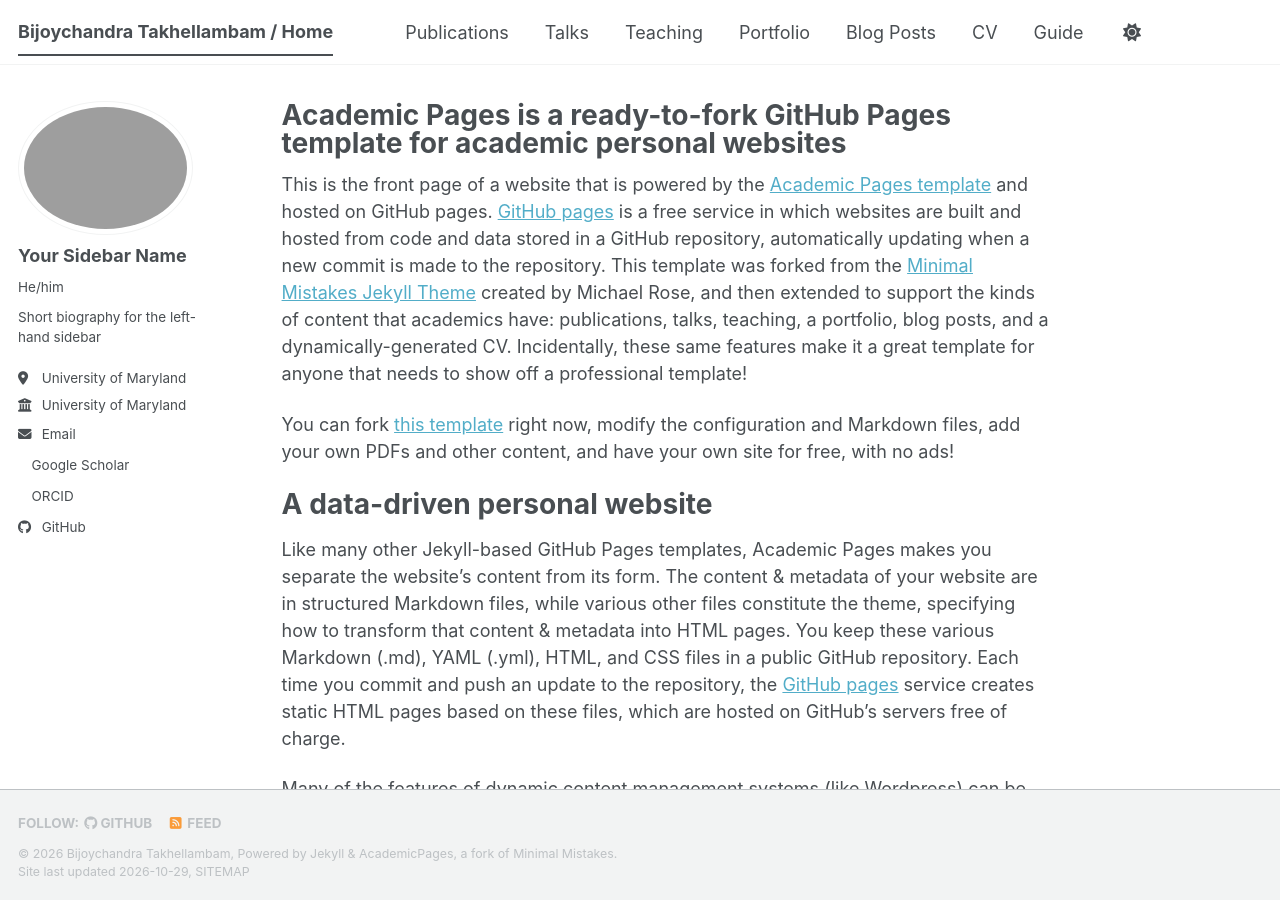
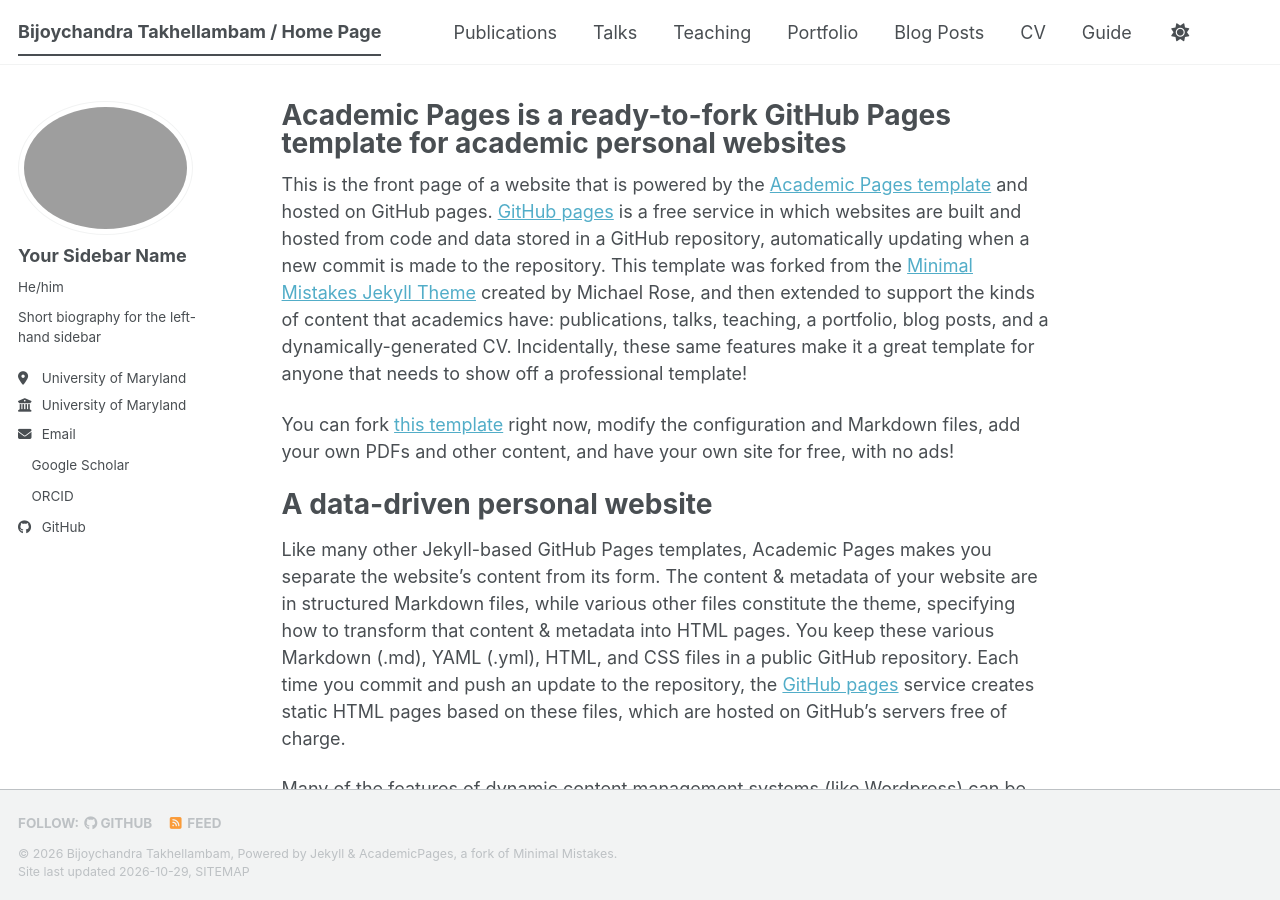
Before and after one commit to bijoychandraAU/bijoychandraAU_old11.github.io, a Jekyll site: the page built from _pages/about.md, in a window 1280 px wide and 900 px high. Built offline with Jekyll 4.4.1, drawn with Linux system fonts in a browser that asks for light colours; a script bundle is joined from its source files by our own code; a style sheet for code colours, icons or effects is not loaded.

Commit message:
Update site title and repository URL in config

```diff
--- a/_config.yml
+++ b/_config.yml
@@ -9,14 +9,14 @@
 # Basic Site Settings
 locale                   : "en-US"
 site_theme               : "default" # The available themes options are "default", "air", "sunrise", "mint", "dirt" and "contrast"
-title                    : "Bijoychandra Takhellambam / Home"
+title                    : "Bijoychandra Takhellambam / Home Page"
 title_separator          : "-"
 name                     : &name "Bijoychandra Takhellambam"
 description              : &description "Your Name's academic portfolio"   # Update this with a general description of your site, this is the default if not overridden by a page
 url                      : https://github.com/bijoychandraAU # The base hostname & protocol for your site e.g. "https://[your GitHub username].github.io",
                                                            # or if you already have some other page hosted on Github then use "https://[your GitHub username].github.io/[Your Repo Name]"
 baseurl                  : "" # the subpath of your site, e.g. "/blog"
-repository               : "https://github.com/bijoychandraAU"
+repository               : "github/bijoychandraAU"
 
 # Site Author - The following control what appear as part of the author content on the side bar.
 #               If a field is blank the icon and link will not appear, otherwise it will be shown.
```
